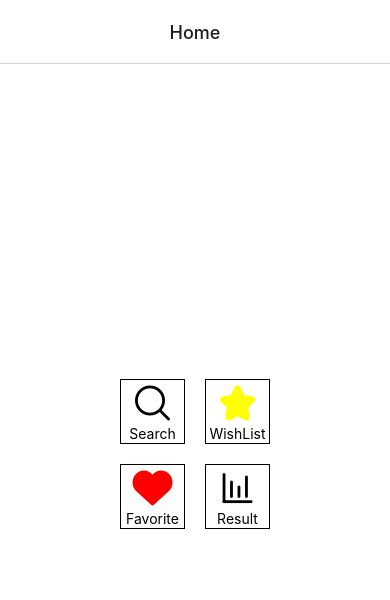
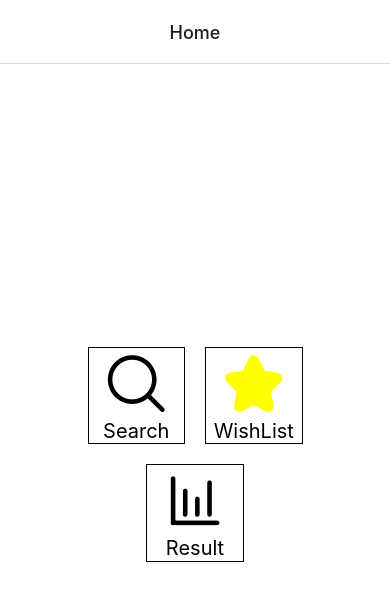
Before and after one commit to knsnyo/capstone-design-software, a React Native app in the folder my-app/: screen /Home in a window 390 px wide. Shown: the top 600 px of the page. Built offline with nearby package versions, Linux system fonts and the light colour scheme.

Commit message:
20220607 search, search result error

```diff
--- a/my-app/App.js
+++ b/my-app/App.js
@@ -12,8 +12,6 @@ import SearchResult from "./screen/SearchResult/SearchResult";
 
 const Tab = createBottomTabNavigator();
 const Stack = createStackNavigator();
-const SearchStack = createStackNavigator();
-
 const TabNavigator = (props) => {
   //console.log(props.route.params.id);
   return (
@@ -36,13 +34,6 @@ const TabNavigator = (props) => {
         component={WishList}
         options={{
           tabBarIcon: () => <Icon name="star" size={40} color="yellow" />,
-        }}
-      />
-      <Tab.Screen
-        name="Like"
-        component={Like}
-        options={{
-          tabBarIcon: () => <Icon name="heart" size={40} color="red" />,
         }}
       />
       <Tab.Screen
--- a/my-app/component/SearchBar/SearchBar.jsx
+++ b/my-app/component/SearchBar/SearchBar.jsx
@@ -3,12 +3,13 @@ import { TextInput, Pressable, View } from "react-native";
 import Icon from "react-native-vector-icons/AntDesign";
 import { styles } from "./style";
 
-export default ({navigation}) => {
+export default ({ navigation }) => {
   const [item, setItem] = useState("");
 
   const searchItem = (item) => {
-		navigation.push("SearchResult", {id: item, search: "item"});
-	}
+    (item !== "")  && navigation.push("SearchResult", { id: item, search: "item" });
+    setItem("");
+  };
 
   return (
     <View style={styles.container}>
@@ -17,10 +18,11 @@ export default ({navigation}) => {
         onChangeText={setItem}
         value={item}
         placeholder="Search"
+        onSubmitEditing={() => searchItem(item)}
       />
       <Pressable style={styles.delete} onPress={() => searchItem(item)}>
-				<Icon name="search1" size={40} color="black"/>
+        <Icon name="search1" size={40} color="black" />
       </Pressable>
     </View>
-	)
-}
+  );
+};
--- a/my-app/context/Context.js
+++ b/my-app/context/Context.js
@@ -7,6 +7,7 @@ const INIT_STATE = {
   ...list,
   wishlist: [],
   like: [],
+  search: [],
 };
 
 export const Context = createContext(INIT_STATE);
--- a/my-app/context/Reducer.js
+++ b/my-app/context/Reducer.js
@@ -29,7 +29,8 @@ const Reducer = (state, action) => {
 		//search list
 		case "SEARCH_ITEM": {
 			return {
-
+				...state,
+				search: action.payload,
 			}
 		}
 
--- a/my-app/screen/Home/Home.jsx
+++ b/my-app/screen/Home/Home.jsx
@@ -1,28 +1,30 @@
-import { View, Pressable, Text } from "react-native";
+import React from "react";
+import { View, Pressable, Text, Dimensions } from "react-native";
 import Icon from "react-native-vector-icons/AntDesign";
 import { styles } from "./style";
 
+const width = Dimensions.get("window").width;
+
 export default ({navigation}) => {
+  React.useEffect(() => {
+    console.log(width);
+  }, []);
   return (
     <View style={styles.container}>
       <View style={styles.rowHigh}>
         <Pressable style={styles.button} onPress={() => navigation.push("Menu", {id: "Search"})}>
-          <Icon name="search1" size={40} color="black" />
-					<Text>Search</Text>
+          <Icon name="search1" size={width/6} color="black" />
+					<Text style={{fontSize: 20}}>Search</Text>
         </Pressable>
         <Pressable style={styles.button} onPress={() => navigation.push("Menu", {id: "WishList"})}>
-          <Icon name="star" size={40} color="yellow"/>
-					<Text>WishList</Text>
+          <Icon name="star" size={width/6} color="yellow"/>
+					<Text style={{fontSize: 20}}>WishList</Text>
         </Pressable>
       </View>
       <View style={styles.rowBottom}>
-        <Pressable style={styles.button} onPress={() => navigation.push("Menu", {id: "Like"})}>
-          <Icon name="heart" size={40} color="red"/>
-					<Text>Favorite</Text>
-        </Pressable>
         <Pressable style={styles.button} onPress={() => navigation.push("Menu", {id: "Result"})}>
-          <Icon name="barschart" size={40} color="black"/>
-					<Text>Result</Text>
+          <Icon name="barschart" size={width/6} color="black"/>
+					<Text style={{fontSize: 20}}>Result</Text>
         </Pressable>
       </View>
     </View>
--- a/my-app/screen/Home/style.jsx
+++ b/my-app/screen/Home/style.jsx
@@ -27,8 +27,8 @@ export const styles = StyleSheet.create({
 		width: "100%",
 	},
 	button: {
-		width: width/6,
-		height: width/6,
+		width: width/4,
+		height: width/4,
 		justifyContent: "center",
 		alignItems: "center",
 		borderWidth: 1,
--- a/my-app/screen/Result/Result.jsx
+++ b/my-app/screen/Result/Result.jsx
@@ -1,6 +1,5 @@
 import { View, Text } from "react-native";
 import BarPercent from "../../component/BarPercent/BarPercent";
-import PiePercent from "../../component/PiePercent/PiePercent";
 import { styles } from "./style";
 import { useIsFocused } from "@react-navigation/native";
 import { useEffect } from "react";
@@ -21,12 +20,14 @@ export default ({ route, navigation }) => {
   return (
     <View style={styles.container}>
       <View style={styles.area}>
-        <Text style={styles.text}>점유율</Text>
+        <Text style={styles.text}>이만큼 가지고 있어요</Text>
         <BarPercent serviceName="Netflix" percent={0.75} color="red" />
         <BarPercent serviceName="WatCha" percent={0.7} color="pink" />
-        <BarPercent serviceName="Tving" percent={0.9} color="violet" />
-        <BarPercent serviceName="Disney+" percent={0.5} color="blue" />
+        <BarPercent serviceName="wavve" percent={0.9} color="violet" />
+        <BarPercent serviceName="coupang play" percent={0.5} color="blue" />
       </View>
+
+      {/*
       <View style={styles.area}>
         <Text style={styles.text}>취향</Text>
         <PiePercent serviceName="Netflix" percent={0.75} color="red" />
@@ -34,7 +35,6 @@ export default ({ route, navigation }) => {
         <PiePercent serviceName="Tving" percent={0.9} color="violet" />
         <PiePercent serviceName="Disney+" percent={0.5} color="blue" />
       </View>
-      {/*
       <View style={styles.navbar}>
         <Navbar route={route} navigation={navigation}/>
       </View>
--- a/my-app/screen/Search/Search.jsx
+++ b/my-app/screen/Search/Search.jsx
@@ -29,7 +29,8 @@ export default ({navigation}) => {
           <SearchBar navigation={navigation}/>
         </View>
       </View>
-      <View style={styles.container}>
+      <View style={{height: 20}}></View>
+      <View style={styles.tag}>
         <TagList genre={genre} use="Search" navigation={navigation}/>
       </View>
     </View>
--- a/my-app/screen/Search/style.jsx
+++ b/my-app/screen/Search/style.jsx
@@ -3,7 +3,7 @@ import { StyleSheet } from "react-native";
 export const styles = StyleSheet.create({
 	container: {
 		flex: 1,
-		justifyContent: "center",
+		justifyContent: "flex-end",
 		alignItems: "center",
 		backgroundColor: "#fff",
 		width: "100%",
@@ -20,5 +20,12 @@ export const styles = StyleSheet.create({
 	navbar: {
 		width: "100%",
 		height: 60,
-	}
+	},
+	tag: {
+		flex: 2,
+		justifyContent: "flex-start",
+		alignItems: "center",
+		backgroundColor: "#fff",
+		width: "100%",
+	},
 });
--- a/my-app/screen/SearchResult/SearchResult.jsx
+++ b/my-app/screen/SearchResult/SearchResult.jsx
@@ -1,38 +1,57 @@
-import { useContext, useEffect, useState } from "react";
-import { View } from "react-native";
+import { useContext, useEffect } from "react";
+import { View, Text } from "react-native";
 import ItemList from "../../component/ItemList/ItemList";
 import { Context } from "../../context/Context";
+import { useIsFocused } from "@react-navigation/native";
 
-export default ({route, navigation}) => {
-	const {state, dispatch} = useContext(Context);
-	const [list, setList] = useState();
+export default ({ route, navigation }) => {
+  const { state, dispatch } = useContext(Context);
+  const isFocused = useIsFocused();
   let check = [];
 
   useEffect(() => {
     //console.log(route.params.id);
-		navigation.setOptions({title: route.params.id});
+    if(isFocused) {
+      navigation.setOptions({ title: route.params.id });
 
-		switch(route.params.search){
+      switch (route.params.search) {
         case "tag": {
           state.list.map((item) => {
             item.genre.map((genre) => {
-						if(genre === route.params.id){
+              if (genre === route.params.id) {
                 check.push(item);
               }
-					})
             });
+          });
+
+          dispatch({ type: "SEARCH_ITEM", payload: check });
+          break;
+        }
+
+        case "item": {
+          state.list.map((item) => {
+            if (-1 !== item.title.indexOf(route.params.id)) {
+              check.push(item);
+            }
+          });
+
+          dispatch({ type: "SEARCH_ITEM", payload: check });
+        }
+
+        default: {
+          break;
         }
       }
-
-		console.log(check);
-		console.log("실행");
-		setList(check);
-		console.log("실행");
-	}, [navigation]);
+    }
+  }, [isFocused]);
 
   return (
     <View>
-			<ItemList list={check}/>
+      {state.search.length !== 0 ? (
+        <ItemList list={state.search} />
+      ) : (
+        <Text>결과가 없어요</Text>
+      )}
     </View>
-	)
-}
+  );
+};
```
Lines whose indentation alone changed are shown as unchanged.
